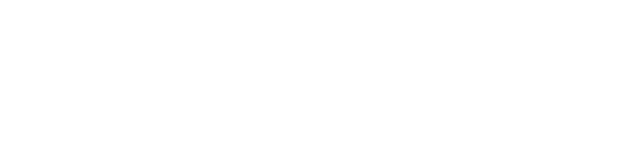
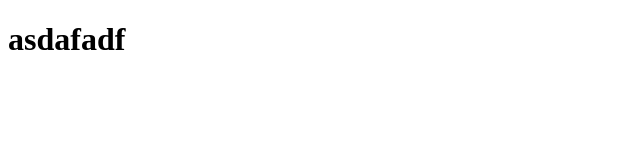
Before and after one commit to nshobairwe/git-one, a plain HTML site: page index.html in a window 1280 px wide. Shown: the whole page, without its empty margins (0-640 px from the left). Drawn offline with Linux system fonts and the light colour scheme.

Commit message:
h1 added

```diff
--- a/index.html
+++ b/index.html
@@ -6,6 +6,6 @@
     <title>My second commit</title>
 </head>
 <body>
-
+    <h1>asdafadf</h1>
 </body>
 </html>
```
